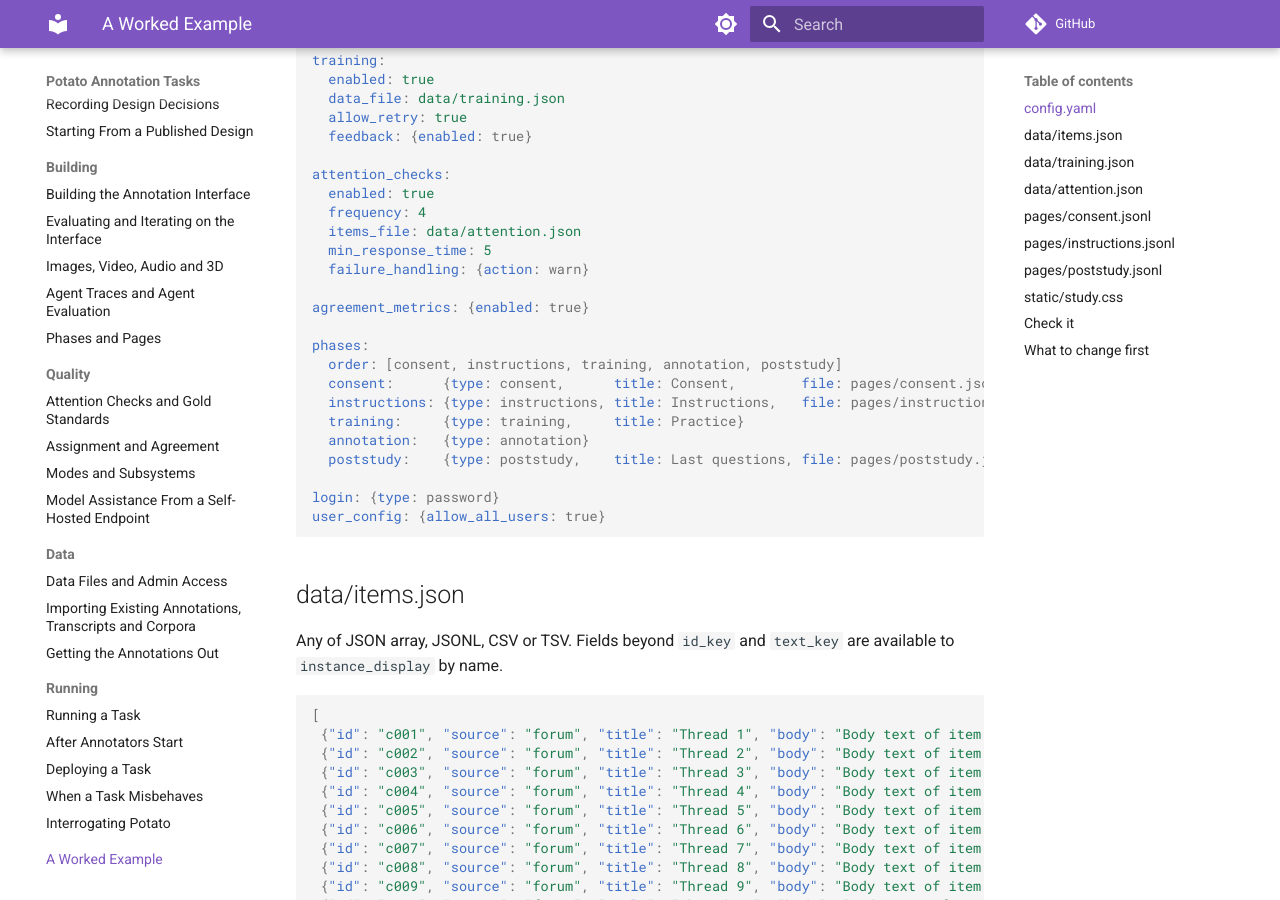
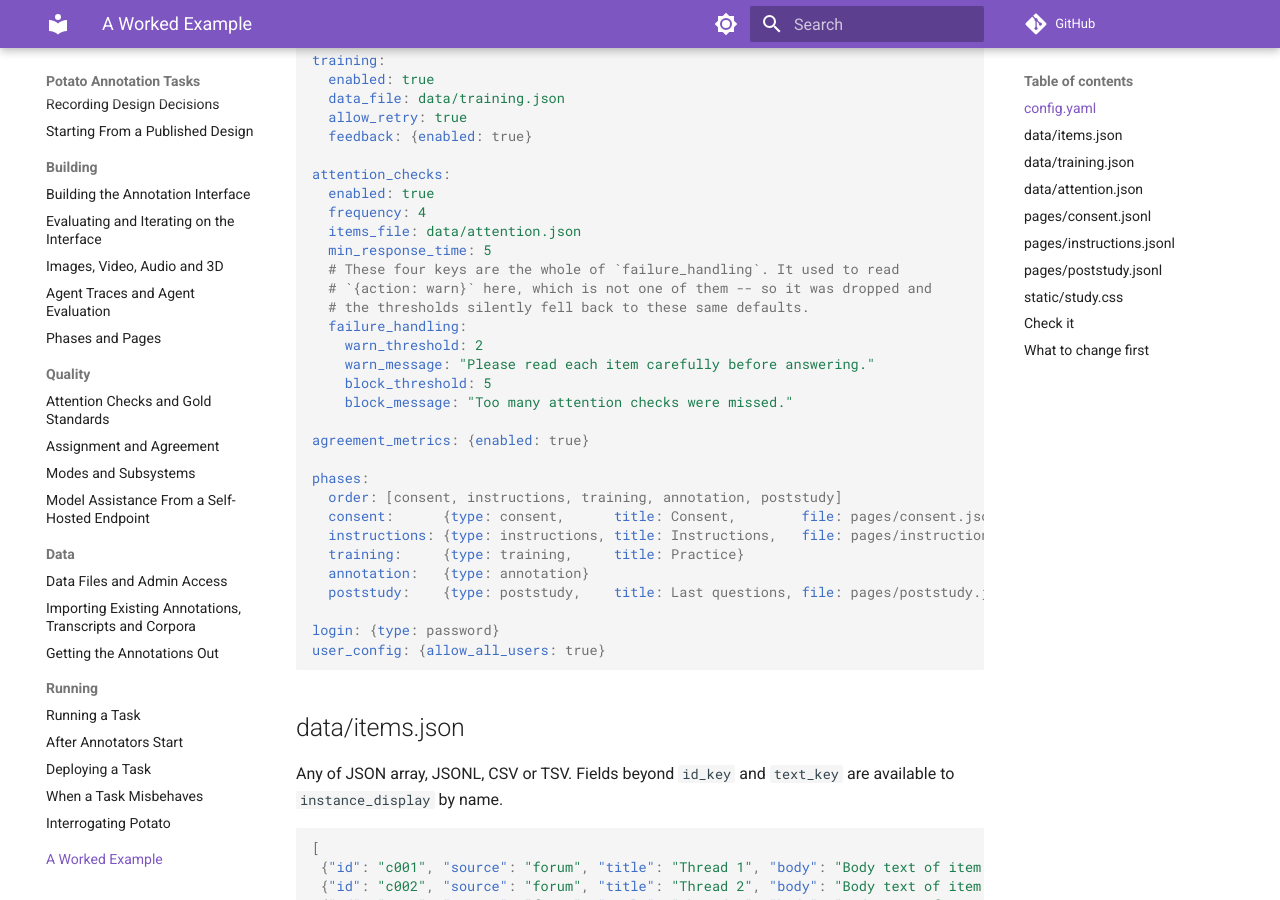
Before and after one commit to davidjurgens/potato-skill, an MkDocs documentation site: the page built from docs/worked-example.md, in a window 1280 px wide and 900 px high, scrolled down 2328 px. Built offline with MkDocs 1.6.1 and Material for MkDocs 9.7.7, drawn with Linux system fonts in a browser that asks for light colours; comment, search, counter and statistics services are not loaded.

Commit message:
docs(worked-example): re-sync with the skeleton, drop the stale exemption
Potato fixed `failure_handling: {action: warn}` in the full-study-skeleton
about twenty minutes after I reported it, and the exemption I had just
added did what it was built to do: it asserts the bug is still present, so
the fix upstream failed this test by name and told me to drop the entry and
re-sync. Both done.

The block is 2964 -> 3336 bytes; the new content is the four keys
`failure_handling` actually reads plus a comment saying so.

Co-Authored-By: Claude Opus 5 (1M context) <noreply@anthropic.com>
Claude-Session: https://claude.ai/code/session_01PJAwjvg871XGFuA8khHbjC

```diff
--- a/docs/worked-example.md
+++ b/docs/worked-example.md
@@ -126,7 +126,14 @@ attention_checks:
   frequency: 4
   items_file: data/attention.json
   min_response_time: 5
-  failure_handling: {action: warn}
+  # These four keys are the whole of `failure_handling`. It used to read
+  # `{action: warn}` here, which is not one of them -- so it was dropped and
+  # the thresholds silently fell back to these same defaults.
+  failure_handling:
+    warn_threshold: 2
+    warn_message: "Please read each item carefully before answering."
+    block_threshold: 5
+    block_message: "Too many attention checks were missed."
 
 agreement_metrics: {enabled: true}
 
```
Also changed, not shown: skills/potato-tasks/references/worked-example.md (+8 -1 lines), 1 other file.
